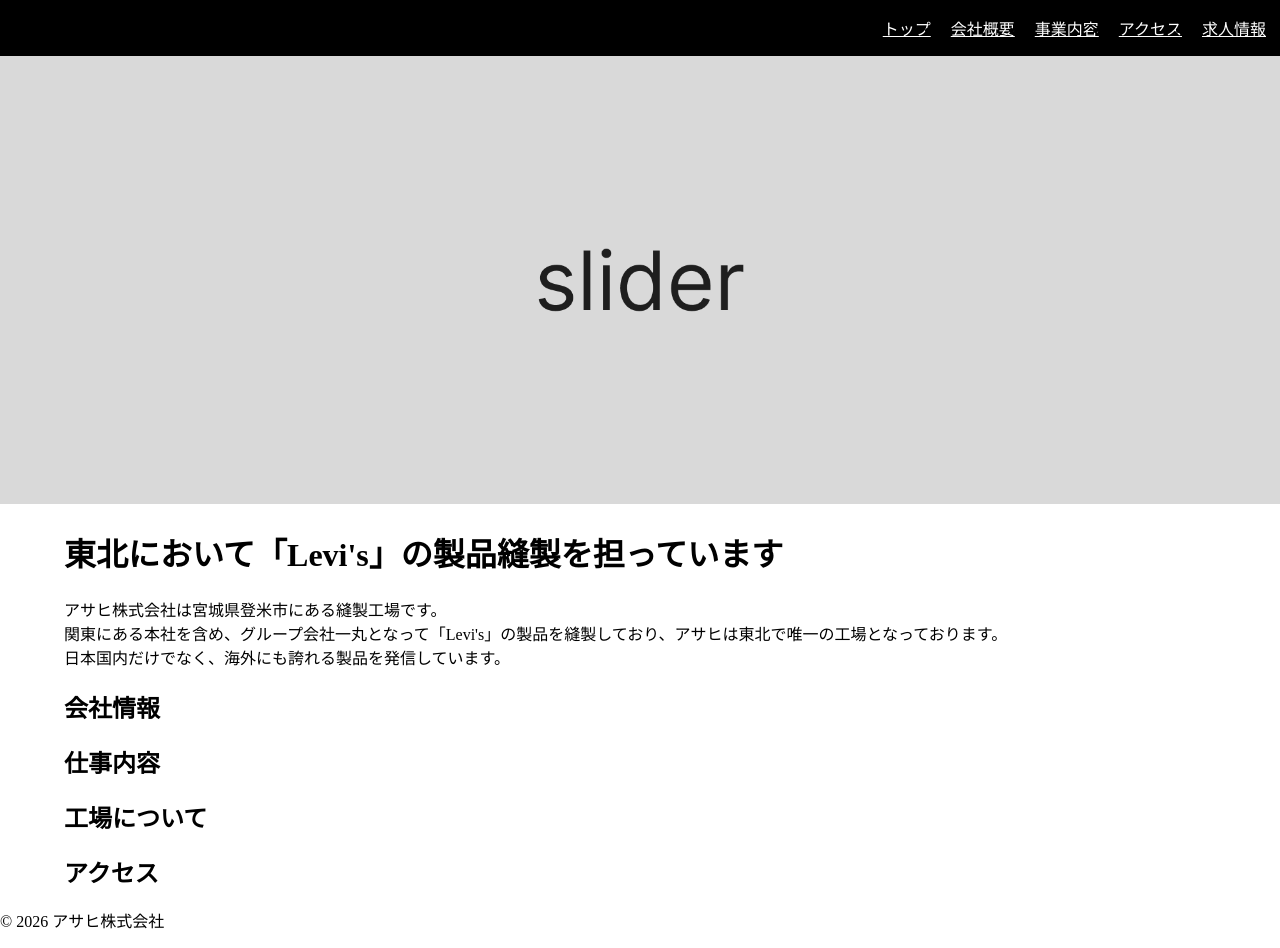
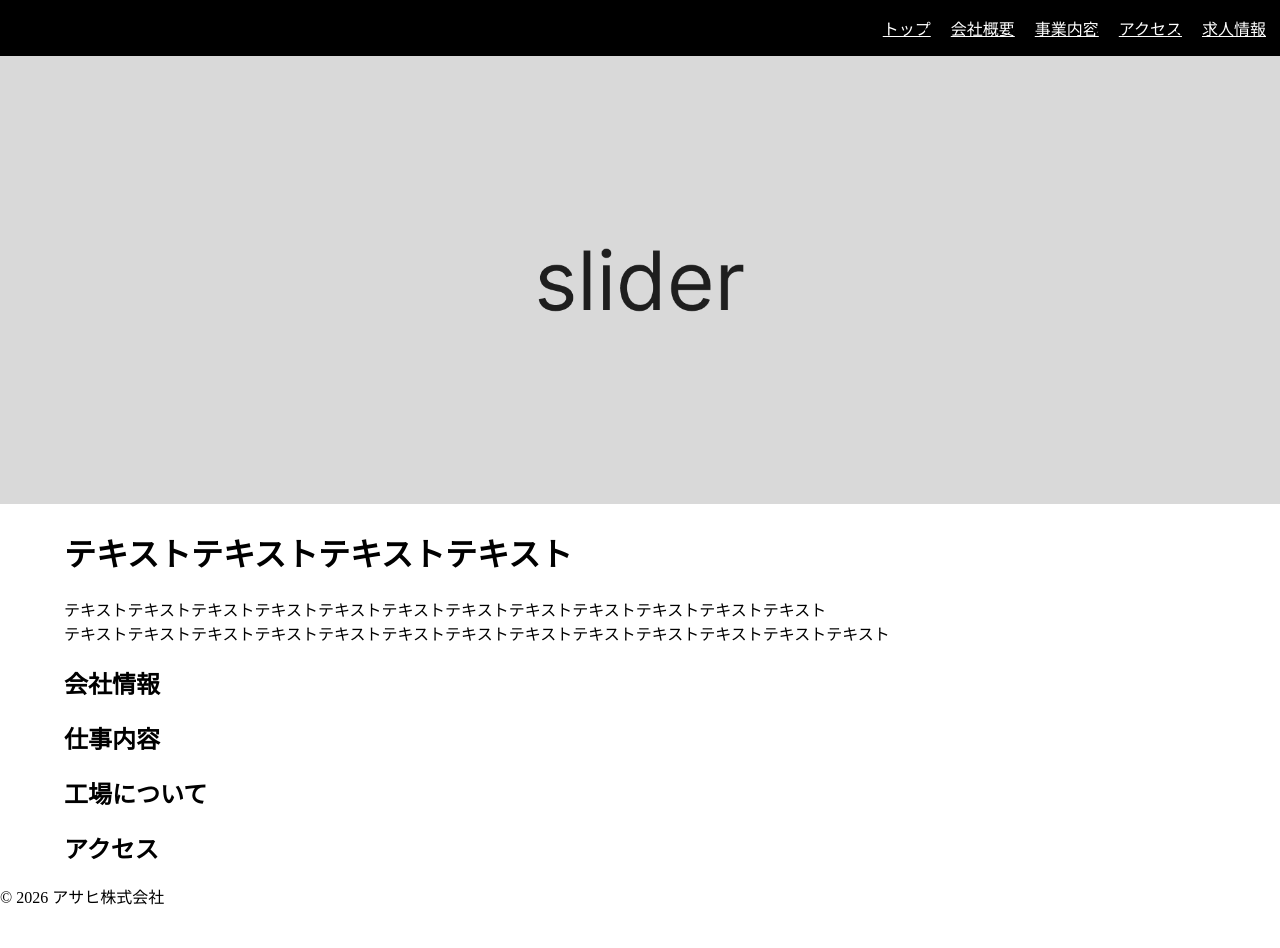
Before and after one commit to asahi-jinz/asahi, a Jekyll site: the page built from index.html, in a window 1280 px wide. Built offline with Jekyll 4.4.1, drawn with Linux system fonts in a browser that asks for light colours; some web fonts are replaced; after the commit the page ends 924 px from its top, so only the background shows below that.

Commit message:
Update index.html

```diff
--- a/index.html
+++ b/index.html
@@ -3,12 +3,11 @@ layout: default
 title: Home
 ---
 <div class="section section1">
-<h1>東北において「Levi's」の製品縫製を担っています</h1>
+<h1>テキストテキストテキストテキスト</h1>
 
   <p>
-    アサヒ株式会社は宮城県登米市にある縫製工場です。<br>
-    関東にある本社を含め、グループ会社一丸となって「Levi's」の製品を縫製しており、アサヒは東北で唯一の工場となっております。<br>
-    日本国内だけでなく、海外にも誇れる製品を発信しています。
+    テキストテキストテキストテキストテキストテキストテキストテキストテキストテキストテキストテキスト<br>
+    テキストテキストテキストテキストテキストテキストテキストテキストテキストテキストテキストテキストテキスト
   </p>
 </div>
 
```
